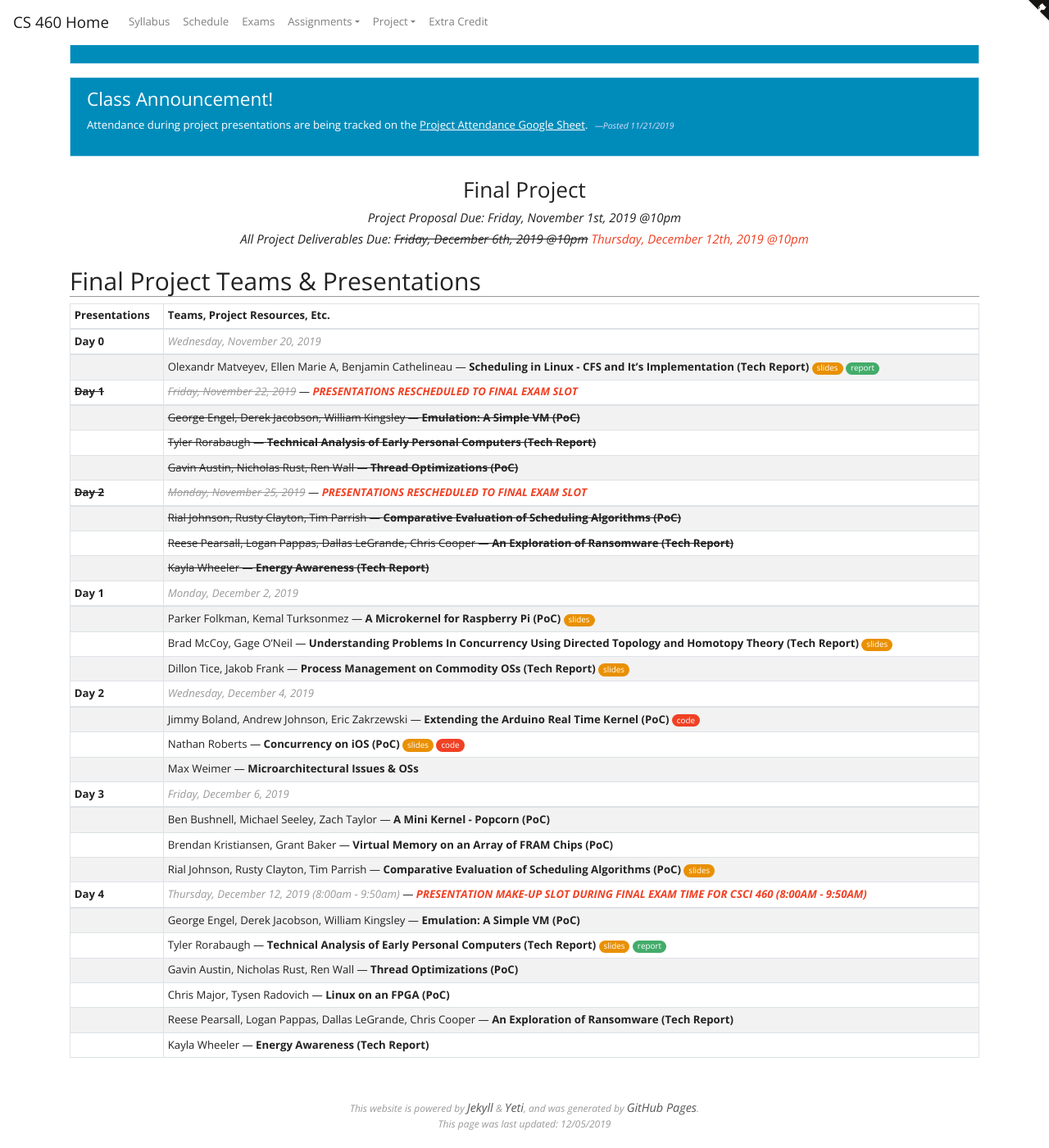
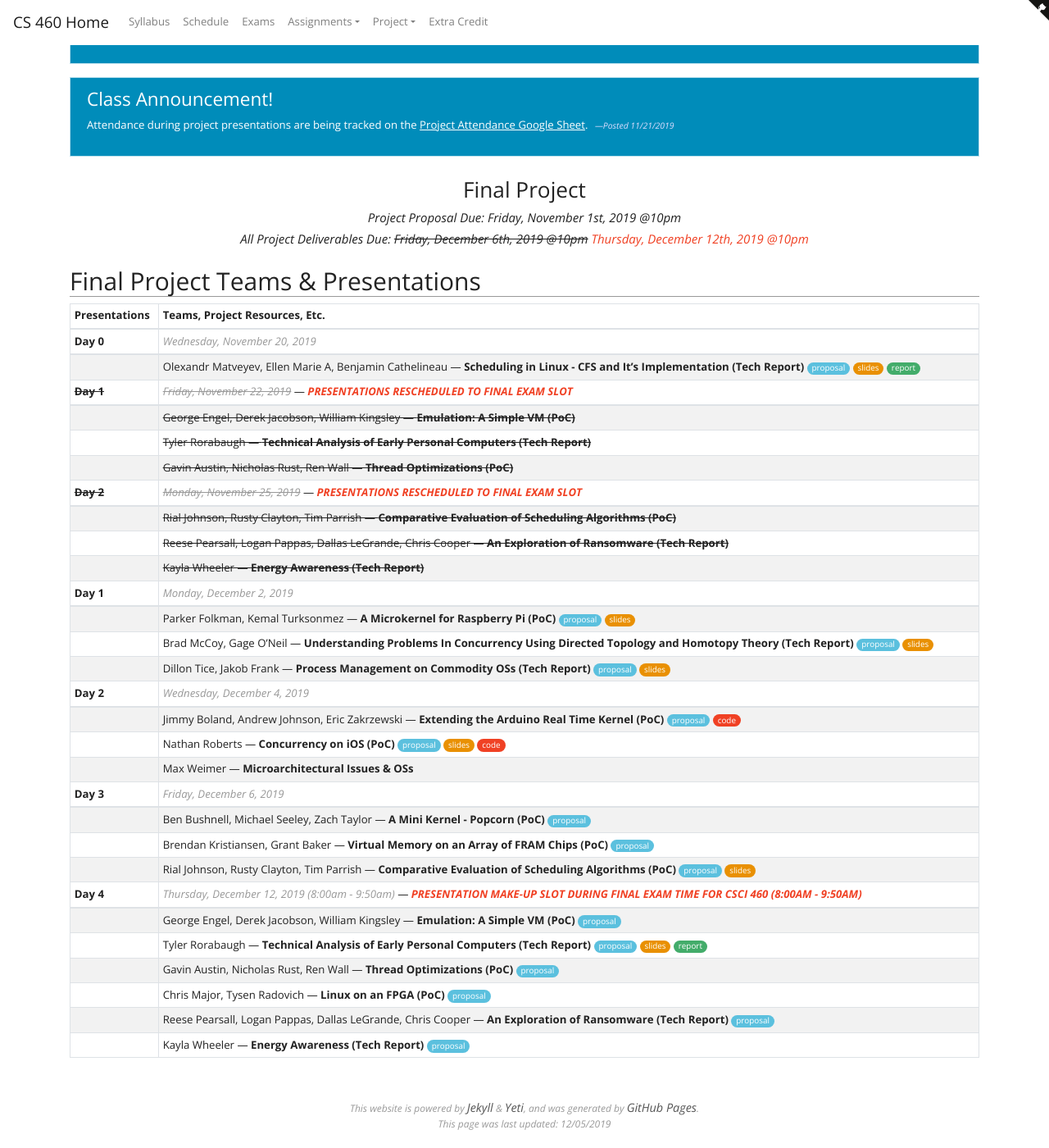
Before and after one commit to traviswpeters/cs460-2019-fall, a Jekyll site: the page built from project/schedule.md, in a window 1280 px wide and 1400 px high, scrolled down 199 px. Shown: the whole window at 82% size. Built offline with Jekyll 4.4.1, drawn with Linux system fonts in a browser that asks for light colours; nearby versions of some CDN libraries; part of the change alters nothing that is shown.

Commit message:
update schedule with links to proposals

```diff
--- a/project/schedule.md
+++ b/project/schedule.md
@@ -8,81 +8,97 @@ layout: default
 {% capture team-andersen-cathelineau-matveyev-slides %}[slides]({{site.baseurl}}/project/{{team}}/slides.pdf){:.slides}{% endcapture %}
 {% capture team-andersen-cathelineau-matveyev-report %}[report]({{site.baseurl}}/project/{{team}}/report.pdf){:.report}{% endcapture %}
 {% capture team-andersen-cathelineau-matveyev-code %}[code](){:.code}{% endcapture %}
+{% capture team-andersen-cathelineau-matveyev-proposal %}[proposal]({{site.baseurl}}/project/{{team}}/proposal.pdf){:.notes}{% endcapture %}
 
 {% assign team = 'team-austin-rust-wall' %}
 {% capture team-austin-rust-wall-slides %}[slides]({{site.baseurl}}/project/{{team}}/slides.pdf){:.slides}{% endcapture %}
 {% capture team-austin-rust-wall-report %}[report]({{site.baseurl}}/project/{{team}}/report.pdf){:.report}{% endcapture %}
 {% capture team-austin-rust-wall-code %}[code](){:.code}{% endcapture %}
+{% capture team-austin-rust-wall-proposal %}[proposal]({{site.baseurl}}/project/{{team}}/proposal.pdf){:.notes}{% endcapture %}
 
 {% assign team = 'team-boland-johnson-zakrzewski' %}
 {% capture team-boland-johnson-zakrzewski-slides %}[slides]({{site.baseurl}}/project/{{team}}/slides.pdf){:.slides}{% endcapture %}
 {% capture team-boland-johnson-zakrzewski-report %}[report]({{site.baseurl}}/project/{{team}}/report.pdf){:.report}{% endcapture %}
 {% capture team-boland-johnson-zakrzewski-code %}[code](https://github.com/Alatec/ARTK_Extentions){:.code}{% endcapture %}
+{% capture team-boland-johnson-zakrzewski-proposal %}[proposal]({{site.baseurl}}/project/{{team}}/proposal.pdf){:.notes}{% endcapture %}
 
 {% assign team = 'team-bushnell-seeley-taylor' %}
 {% capture team-bushnell-seeley-taylor-slides %}[slides]({{site.baseurl}}/project/{{team}}/slides.pdf){:.slides}{% endcapture %}
 {% capture team-bushnell-seeley-taylor-report %}[report]({{site.baseurl}}/project/{{team}}/report.pdf){:.report}{% endcapture %}
 {% capture team-bushnell-seeley-taylor-code %}[code](){:.code}{% endcapture %}
+{% capture team-bushnell-seeley-taylor-proposal %}[proposal]({{site.baseurl}}/project/{{team}}/proposal.pdf){:.notes}{% endcapture %}
 
 {% assign team = 'team-engel-jacobson-kingsley' %}
 {% capture team-engel-jacobson-kingsley-slides %}[slides]({{site.baseurl}}/project/{{team}}/slides.pdf){:.slides}{% endcapture %}
 {% capture team-engel-jacobson-kingsley-report %}[report]({{site.baseurl}}/project/{{team}}/report.pdf){:.report}{% endcapture %}
 {% capture team-engel-jacobson-kingsley-code %}[code](){:.code}{% endcapture %}
+{% capture team-engel-jacobson-kingsley-proposal %}[proposal]({{site.baseurl}}/project/{{team}}/proposal.pdf){:.notes}{% endcapture %}
 
 {% assign team = 'team-folkman-turksonmez' %}
 {% capture team-folkman-turksonmez-slides %}[slides]({{site.baseurl}}/project/{{team}}/slides.pdf){:.slides}{% endcapture %}
 {% capture team-folkman-turksonmez-report %}[report]({{site.baseurl}}/project/{{team}}/report.pdf){:.report}{% endcapture %}
 {% capture team-folkman-turksonmez-code %}[code](){:.code}{% endcapture %}
+{% capture team-folkman-turksonmez-proposal %}[proposal]({{site.baseurl}}/project/{{team}}/proposal.pdf){:.notes}{% endcapture %}
 
 {% assign team = 'team-frank-tice' %}
 {% capture team-frank-tice-slides %}[slides]({{site.baseurl}}/project/{{team}}/slides.pdf){:.slides}{% endcapture %}
 {% capture team-frank-tice-report %}[report]({{site.baseurl}}/project/{{team}}/report.pdf){:.report}{% endcapture %}
 {% capture team-frank-tice-code %}[code](){:.code}{% endcapture %}
+{% capture team-frank-tice-proposal %}[proposal]({{site.baseurl}}/project/{{team}}/proposal.pdf){:.notes}{% endcapture %}
 
 {% assign team = 'team-johnson-clayton-parrish' %}
 {% capture team-johnson-clayton-parrish-slides %}[slides]({{site.baseurl}}/project/{{team}}/slides.pdf){:.slides}{% endcapture %}
 {% capture team-johnson-clayton-parrish-report %}[report]({{site.baseurl}}/project/{{team}}/report.pdf){:.report}{% endcapture %}
 {% capture team-johnson-clayton-parrish-code %}[code](){:.code}{% endcapture %}
+{% capture team-johnson-clayton-parrish-proposal %}[proposal]({{site.baseurl}}/project/{{team}}/proposal.pdf){:.notes}{% endcapture %}
 
 {% assign team = 'team-kristiansen-baker' %}
 {% capture team-kristiansen-baker-slides %}[slides]({{site.baseurl}}/project/{{team}}/slides.pdf){:.slides}{% endcapture %}
 {% capture team-kristiansen-baker-report %}[report]({{site.baseurl}}/project/{{team}}/report.pdf){:.report}{% endcapture %}
 {% capture team-kristiansen-baker-code %}[code](){:.code}{% endcapture %}
+{% capture team-kristiansen-baker-proposal %}[proposal]({{site.baseurl}}/project/{{team}}/proposal.pdf){:.notes}{% endcapture %}
 
 {% assign team = 'team-major-radovich' %}
 {% capture team-major-radovich-slides %}[slides]({{site.baseurl}}/project/{{team}}/slides.pdf){:.slides}{% endcapture %}
 {% capture team-major-radovich-report %}[report]({{site.baseurl}}/project/{{team}}/report.pdf){:.report}{% endcapture %}
 {% capture team-major-radovich-code %}[code](){:.code}{% endcapture %}
+{% capture team-major-radovich-proposal %}[proposal]({{site.baseurl}}/project/{{team}}/proposal.pdf){:.notes}{% endcapture %}
 
 {% assign team = 'team-mccoy-oneil' %}
 {% capture team-mccoy-oneil-slides %}[slides]({{site.baseurl}}/project/{{team}}/slides.pdf){:.slides}{% endcapture %}
 {% capture team-mccoy-oneil-report %}[report]({{site.baseurl}}/project/{{team}}/report.pdf){:.report}{% endcapture %}
 {% capture team-mccoy-oneil-code %}[code](){:.code}{% endcapture %}
+{% capture team-mccoy-oneil-proposal %}[proposal]({{site.baseurl}}/project/{{team}}/proposal.pdf){:.notes}{% endcapture %}
 
 {% assign team = 'team-pearsall-pappas-legrande-cooper' %}
 {% capture team-pearsall-pappas-legrande-cooper-slides %}[slides]({{site.baseurl}}/project/{{team}}/slides.pdf){:.slides}{% endcapture %}
 {% capture team-pearsall-pappas-legrande-cooper-report %}[report]({{site.baseurl}}/project/{{team}}/report.pdf){:.report}{% endcapture %}
 {% capture team-pearsall-pappas-legrande-cooper-code %}[code](){:.code}{% endcapture %}
+{% capture team-pearsall-pappas-legrande-cooper-proposal %}[proposal]({{site.baseurl}}/project/{{team}}/proposal.pdf){:.notes}{% endcapture %}
 
 {% assign team = 'team-roberts' %}
 {% capture team-roberts-slides %}[slides]({{site.baseurl}}/project/{{team}}/slides.pdf){:.slides}{% endcapture %}
 {% capture team-roberts-report %}[report]({{site.baseurl}}/project/{{team}}/report.pdf){:.report}{% endcapture %}
 {% capture team-roberts-code %}[code](https://github.com/nathanroberts7/ios-concurrency){:.code}{% endcapture %}
+{% capture team-roberts-proposal %}[proposal]({{site.baseurl}}/project/{{team}}/proposal.pdf){:.notes}{% endcapture %}
 
 {% assign team = 'team-rorabaugh' %}
 {% capture team-rorabaugh-slides %}[slides]({{site.baseurl}}/project/{{team}}/slides.pdf){:.slides}{% endcapture %}
 {% capture team-rorabaugh-report %}[report]({{site.baseurl}}/project/{{team}}/report.pdf){:.report}{% endcapture %}
 {% capture team-rorabaugh-code %}[code](){:.code}{% endcapture %}
+{% capture team-rorabaugh-proposal %}[proposal]({{site.baseurl}}/project/{{team}}/proposal.pdf){:.notes}{% endcapture %}
 
 {% assign team = 'team-weimer' %}
 {% capture team-weimer-slides %}[slides]({{site.baseurl}}/project/{{team}}/slides.pdf){:.slides}{% endcapture %}
 {% capture team-weimer-report %}[report]({{site.baseurl}}/project/{{team}}/report.pdf){:.report}{% endcapture %}
 {% capture team-weimer-code %}[code](){:.code}{% endcapture %}
+{% capture team-weimer-proposal %}[proposal]({{site.baseurl}}/project/{{team}}/proposal.pdf){:.notes}{% endcapture %}
 
 {% assign team = 'team-wheeler' %}
 {% capture team-wheeler-slides %}[slides]({{site.baseurl}}/project/{{team}}/slides.pdf){:.slides}{% endcapture %}
 {% capture team-wheeler-report %}[report]({{site.baseurl}}/project/{{team}}/report.pdf){:.report}{% endcapture %}
 {% capture team-wheeler-code %}[code](){:.code}{% endcapture %}
+{% capture team-wheeler-proposal %}[proposal]({{site.baseurl}}/project/{{team}}/proposal.pdf){:.notes}{% endcapture %}
 
 <!-- HEADER -->
 
@@ -101,7 +117,7 @@ layout: default
 | Presentations  | Teams, Project Resources, Etc.
 | **Day 0**      | <span class="note">Wednesday, November 20, 2019</span>
 | -------------- | -----------------------------------------------------------------------------------------------------------------------------------------------------------------------------
-|                | Olexandr Matveyev, Ellen Marie A,  Benjamin Cathelineau --- **Scheduling in Linux - CFS and It's Implementation (Tech Report)** {{team-andersen-cathelineau-matveyev-slides}} {{team-andersen-cathelineau-matveyev-report}}
+|                | Olexandr Matveyev, Ellen Marie A,  Benjamin Cathelineau --- **Scheduling in Linux - CFS and It's Implementation (Tech Report)** {{team-andersen-cathelineau-matveyev-proposal}} {{team-andersen-cathelineau-matveyev-slides}} {{team-andersen-cathelineau-matveyev-report}}
 | ~~**Day 1**~~  | <span class="note">~~Friday, November 22, 2019~~</span> --- _**PRESENTATIONS RESCHEDULED TO FINAL EXAM SLOT**_{:.text-danger}
 | -------------- | -----------------------------------------------------------------------------------------------------------------------------------------------------------------------------
 |                | ~~George Engel, Derek Jacobson, William Kingsley --- **Emulation: A Simple VM (PoC)**~~
@@ -114,25 +130,25 @@ layout: default
 |                | ~~Kayla Wheeler --- **Energy Awareness (Tech Report)**~~
 | **Day 1**      | <span class="note">Monday, December 2, 2019</span>
 | -------------- | -----------------------------------------------------------------------------------------------------------------------------------------------------------------------------
-|                | Parker Folkman, Kemal Turksonmez --- **A Microkernel for Raspberry Pi (PoC)** {{team-folkman-turksonmez-slides}}
-|                | Brad McCoy, Gage O’Neil --- **Understanding Problems In Concurrency Using Directed Topology and Homotopy Theory (Tech Report)** {{team-mccoy-oneil-slides}}
-|                | Dillon Tice, Jakob Frank --- **Process Management on Commodity OSs (Tech Report)** {{team-frank-tice-slides}}
+|                | Parker Folkman, Kemal Turksonmez --- **A Microkernel for Raspberry Pi (PoC)** {{team-folkman-turksonmez-proposal}} {{team-folkman-turksonmez-slides}}
+|                | Brad McCoy, Gage O’Neil --- **Understanding Problems In Concurrency Using Directed Topology and Homotopy Theory (Tech Report)** {{team-mccoy-oneil-proposal}} {{team-mccoy-oneil-slides}}
+|                | Dillon Tice, Jakob Frank --- **Process Management on Commodity OSs (Tech Report)** {{team-frank-tice-proposal}} {{team-frank-tice-slides}}
 | **Day 2**      | <span class="note">Wednesday, December 4, 2019</span>
 | -------------- | -----------------------------------------------------------------------------------------------------------------------------------------------------------------------------
-|                | Jimmy Boland, Andrew Johnson, Eric Zakrzewski --- **Extending the Arduino Real Time Kernel (PoC)** {{team-boland-johnson-zakrzewski-code}}
-|                | Nathan Roberts --- **Concurrency on iOS (PoC)** {{team-roberts-slides}} {{team-roberts-code}}
+|                | Jimmy Boland, Andrew Johnson, Eric Zakrzewski --- **Extending the Arduino Real Time Kernel (PoC)** {{team-boland-johnson-zakrzewski-proposal}} {{team-boland-johnson-zakrzewski-code}}
+|                | Nathan Roberts --- **Concurrency on iOS (PoC)** {{team-roberts-proposal}} {{team-roberts-slides}} {{team-roberts-code}}
 |                | Max Weimer --- **Microarchitectural Issues & OSs**
 | **Day 3**      | <span class="note">Friday, December 6, 2019</span>
 | -------------- | -----------------------------------------------------------------------------------------------------------------------------------------------------------------------------
-|                | Ben Bushnell, Michael Seeley, Zach Taylor --- **A Mini Kernel - Popcorn (PoC)**
-|                | Brendan Kristiansen, Grant Baker --- **Virtual Memory on an Array of FRAM Chips (PoC)**
-|                | Rial Johnson, Rusty Clayton, Tim Parrish --- **Comparative Evaluation of Scheduling Algorithms (PoC)** {{team-johnson-clayton-parrish-slides}}
+|                | Ben Bushnell, Michael Seeley, Zach Taylor --- **A Mini Kernel - Popcorn (PoC)** {{team-bushnell-seeley-taylor-proposal}}
+|                | Brendan Kristiansen, Grant Baker --- **Virtual Memory on an Array of FRAM Chips (PoC)** {{team-kristiansen-baker-proposal}}
+|                | Rial Johnson, Rusty Clayton, Tim Parrish --- **Comparative Evaluation of Scheduling Algorithms (PoC)** {{team-johnson-clayton-parrish-proposal}} {{team-johnson-clayton-parrish-slides}}
 | **Day 4**      | <span class="note">Thursday, December 12, 2019 (8:00am - 9:50am)</span> --- _**PRESENTATION MAKE-UP SLOT DURING FINAL EXAM TIME FOR CSCI 460 (8:00AM - 9:50AM)**_{:.text-danger}
 | -------------- | -----------------------------------------------------------------------------------------------------------------------------------------------------------------------------
-|                | George Engel, Derek Jacobson, William Kingsley --- **Emulation: A Simple VM (PoC)**
-|                | Tyler Rorabaugh --- **Technical Analysis of Early Personal Computers (Tech Report)** {{team-rorabaugh-slides}} {{team-rorabaugh-report}}
-|                | Gavin Austin, Nicholas Rust, Ren Wall --- **Thread Optimizations (PoC)**
-|                | Chris Major, Tysen Radovich --- **Linux on an FPGA (PoC)**
-|                | Reese Pearsall, Logan Pappas, Dallas LeGrande, Chris Cooper --- **An Exploration of Ransomware (Tech Report)**
-|                | Kayla Wheeler --- **Energy Awareness (Tech Report)**
+|                | George Engel, Derek Jacobson, William Kingsley --- **Emulation: A Simple VM (PoC)** {{team-engel-jacobson-kingsley-proposal}}
+|                | Tyler Rorabaugh --- **Technical Analysis of Early Personal Computers (Tech Report)** {{team-rorabaugh-proposal}} {{team-rorabaugh-slides}} {{team-rorabaugh-report}}
+|                | Gavin Austin, Nicholas Rust, Ren Wall --- **Thread Optimizations (PoC)** {{team-austin-rust-wall-proposal}}
+|                | Chris Major, Tysen Radovich --- **Linux on an FPGA (PoC)** {{team-major-radovich-proposal}}
+|                | Reese Pearsall, Logan Pappas, Dallas LeGrande, Chris Cooper --- **An Exploration of Ransomware (Tech Report)** {{team-pearsall-pappas-legrande-cooper-proposal}}
+|                | Kayla Wheeler --- **Energy Awareness (Tech Report)** {{team-wheeler-proposal}}
 | -------------- | -----------------------------------------------------------------------------------------------------------------------------------------------------------------------------
```
